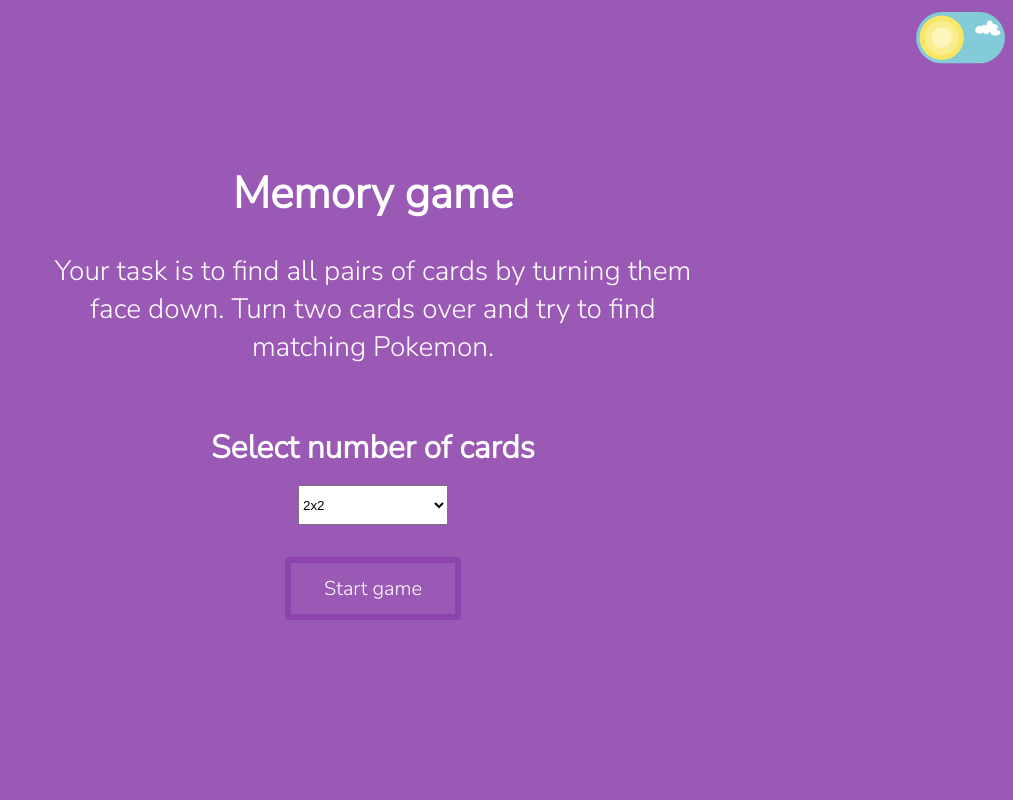
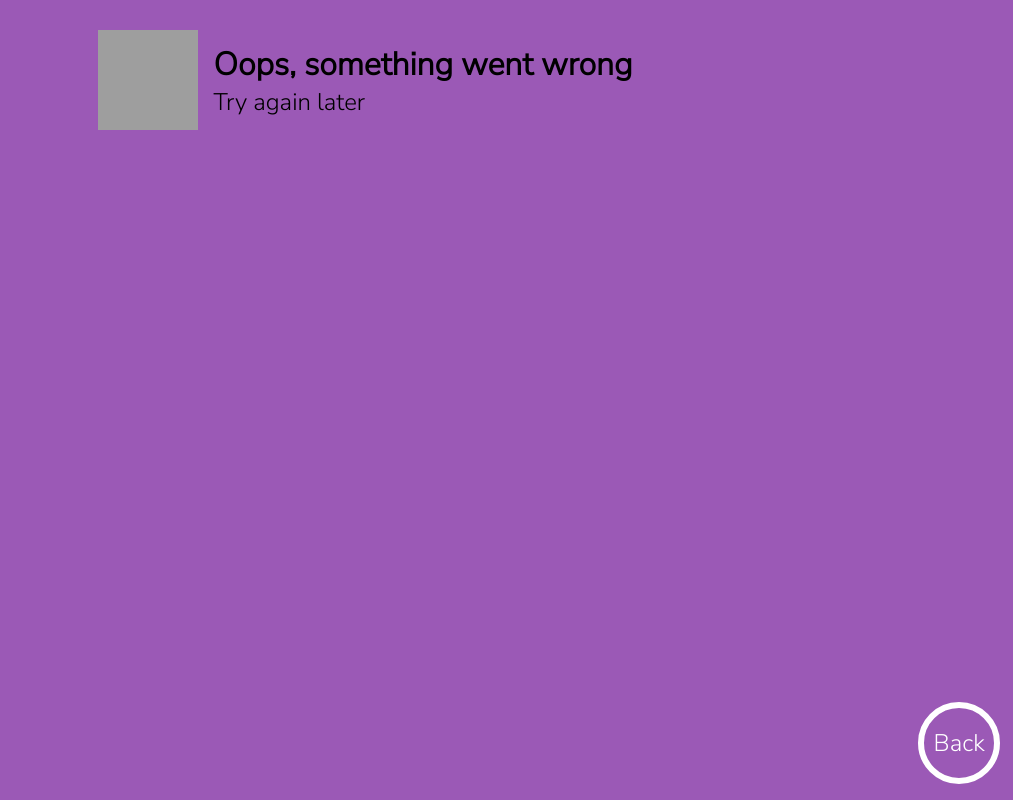
Before and after one commit to illiaBabak/Memory, a React (Vite) app: page /error in a window 1280 px wide. Before the commit this address led to /start-page. Shown: the whole page, without its empty margins (267-1280 px from the left). Built offline with nearby package versions, Linux system fonts and the light colour scheme; grey boxes are pictures that could not be loaded.

Commit message:
Added an error page instead of an error alert

```diff
--- /dev/null
+++ b/src/components/BackButton/index.scss
@@ -0,0 +1,21 @@
+.back {
+  display: flex;
+  justify-content: center;
+  align-items: center;
+  border: 6px solid white;
+  color: white;
+  border-radius: 50%;
+  width: 70px;
+  height: 70px;
+  font-size: 24px;
+  position: absolute;
+  bottom: 2%;
+  right: 1%;
+  cursor: pointer;
+  text-decoration: none;
+
+  &:hover {
+    transition: 0.25s;
+    transform: scale(1.05);
+  }
+}
--- /dev/null
+++ b/src/components/BackButton/index.tsx
@@ -0,0 +1,11 @@
+import { useNavigate } from 'react-router-dom';
+
+export const BackButton = (): JSX.Element => {
+  const navigate = useNavigate();
+
+  return (
+    <div className='back' onClick={() => navigate('/')}>
+      Back
+    </div>
+  );
+};
--- a/src/components/ContainerCards/index.scss
+++ b/src/components/ContainerCards/index.scss
@@ -34,25 +34,3 @@
   width: 330px;
   height: 70px;
 }
-
-.back {
-  display: flex;
-  justify-content: center;
-  align-items: center;
-  border: 6px solid white;
-  color: white;
-  border-radius: 50%;
-  width: 70px;
-  height: 70px;
-  font-size: 24px;
-  position: absolute;
-  bottom: 2%;
-  right: 1%;
-  cursor: pointer;
-  text-decoration: none;
-
-  &:hover {
-    transition: 0.25s;
-    transform: scale(1.05);
-  }
-}
--- a/src/components/ContainerCards/index.tsx
+++ b/src/components/ContainerCards/index.tsx
@@ -6,6 +6,7 @@
 import { Loader } from '../Loader';
 import { shuffleArr } from 'src/utils/shuffleArr';
 import { useNavigate } from 'react-router-dom';
+import { BackButton } from '../BackButton';
 
 const CARD_SIZE = 152;
 
@@ -83,14 +84,12 @@
           </div>
         </>
       ) : (
-        <div className='error'>Oops, something went wrong</div>
+        navigate('/error')
       )}
 
       {shouldShowAlert && <div className='custom-alert'>You won!</div>}
 
-      <div className='back' onClick={() => navigate('/')}>
-        Back
-      </div>
+      <BackButton />
     </>
   );
 };
--- /dev/null
+++ b/src/components/ErrorPage/index.scss
@@ -0,0 +1,26 @@
+.error-message {
+  display: flex;
+  flex-direction: row;
+  justify-content: center;
+  align-items: center;
+  position: absolute;
+  left: 50%;
+  top: 10%;
+  transform: translate(-50%, -50%);
+
+  img {
+    width: 100px;
+    height: 100px;
+    object-fit: cover;
+  }
+
+  h2 {
+    font-size: 32px;
+    margin: 0 16px;
+  }
+
+  p {
+    font-size: 24px;
+    margin: 0 16px;
+  }
+}
--- /dev/null
+++ b/src/components/ErrorPage/index.tsx
@@ -0,0 +1,17 @@
+import { BackButton } from '../BackButton';
+
+export const ErrorPage = (): JSX.Element => {
+  return (
+    <>
+      <div className='error-message'>
+        <img src='https://www.freeiconspng.com/thumbs/error-icon/error-icon-4.png' />
+        <div>
+          <h2>Oops, something went wrong</h2>
+          <p>Try again later</p>
+        </div>
+      </div>
+
+      <BackButton />
+    </>
+  );
+};
--- a/src/components/index.scss
+++ b/src/components/index.scss
@@ -4,3 +4,5 @@
 @import './Loader';
 @import './Card';
 @import './Switch';
+@import './ErrorPage';
+@import './BackButton';
--- a/src/root/index.tsx
+++ b/src/root/index.tsx
@@ -1,6 +1,7 @@
 import { createContext, useState } from 'react';
 import { BrowserRouter, Navigate, Route, Routes } from 'react-router-dom';
 import { ContainerCards } from 'src/components/ContainerCards';
+import { ErrorPage } from 'src/components/ErrorPage';
 import { StartPage } from 'src/components/StartPage';
 
 type GlobalContextType = {
@@ -33,6 +34,7 @@
             <Route path='/*' element={<Navigate to='/start-page' />} />
             <Route path='/start-page' element={<StartPage />} />
             <Route path='/cards' element={<ContainerCards />} />
+            <Route path='/error' element={<ErrorPage />} />
           </Routes>
         </BrowserRouter>
       </div>
```
